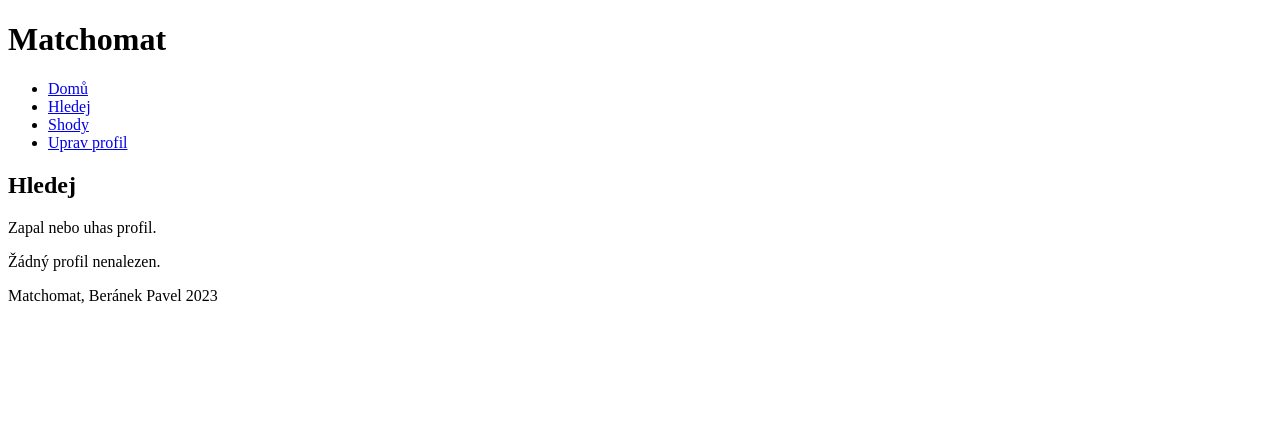
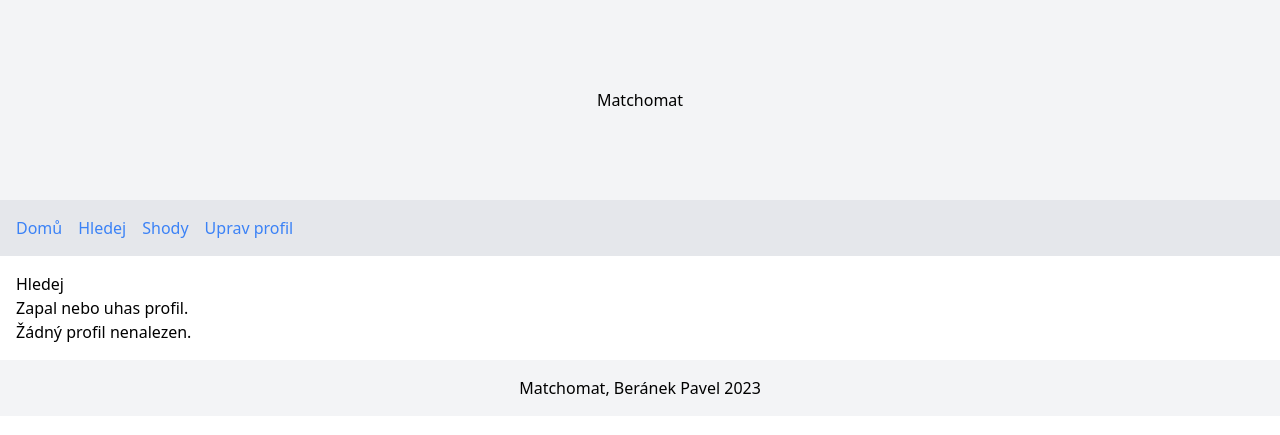
Before and after one commit to krippsen/AlcoholSite, a Flask app: template code/templates/search.html in a window 1280 px wide. Shown: the top 435 px of the page. Run offline with Flask 3, Linux system fonts and the light colour scheme; the template is opened without the code that fills it, so the values that code supplies are empty; some libraries are stand-ins or nearby versions.

Commit message:
mfer stačil jenom link

```diff
--- a/code/templates/template.html
+++ b/code/templates/template.html
@@ -3,24 +3,25 @@
 <head>
     <meta charset="UTF-8">
     <meta name="viewport" content="width=device-width, initial-scale=1.0">
+    <script src="https://cdn.tailwindcss.com"></script>
     <title>Matchomat</title>
 </head>
 <body>
-    <header>
+    <header class="flex items-center justify-center h-[200px] bg-gray-100">
         <h1>Matchomat</h1>
     </header>
-    <nav>
-        <ul>
-            <li><a href="/home">Domů</a></li>
-            <li><a href="/search">Hledej</a></li>
-            <li><a href="/matches">Shody</a></li>
-            <li><a href="/profile/edit">Uprav profil</a></li>
+    <nav class="bg-gray-200 p-4">
+        <ul class="flex space-x-4">
+            <li><a href="/home" class="text-blue-500 hover:underline">Domů</a></li>
+            <li><a href="/search" class="text-blue-500 hover:underline">Hledej</a></li>
+            <li><a href="/matches" class="text-blue-500 hover:underline">Shody</a></li>
+            <li><a href="/profile/edit" class="text-blue-500 hover:underline">Uprav profil</a></li>
         </ul>
     </nav>
-    <main>
+    <main class="p-4">
         {% block content %}{% endblock %}
     </main>
-    <footer>
+    <footer class="bg-gray-100 p-4 text-center">
         <p>Matchomat, Beránek Pavel 2023</p>
     </footer>
 </body>
```
